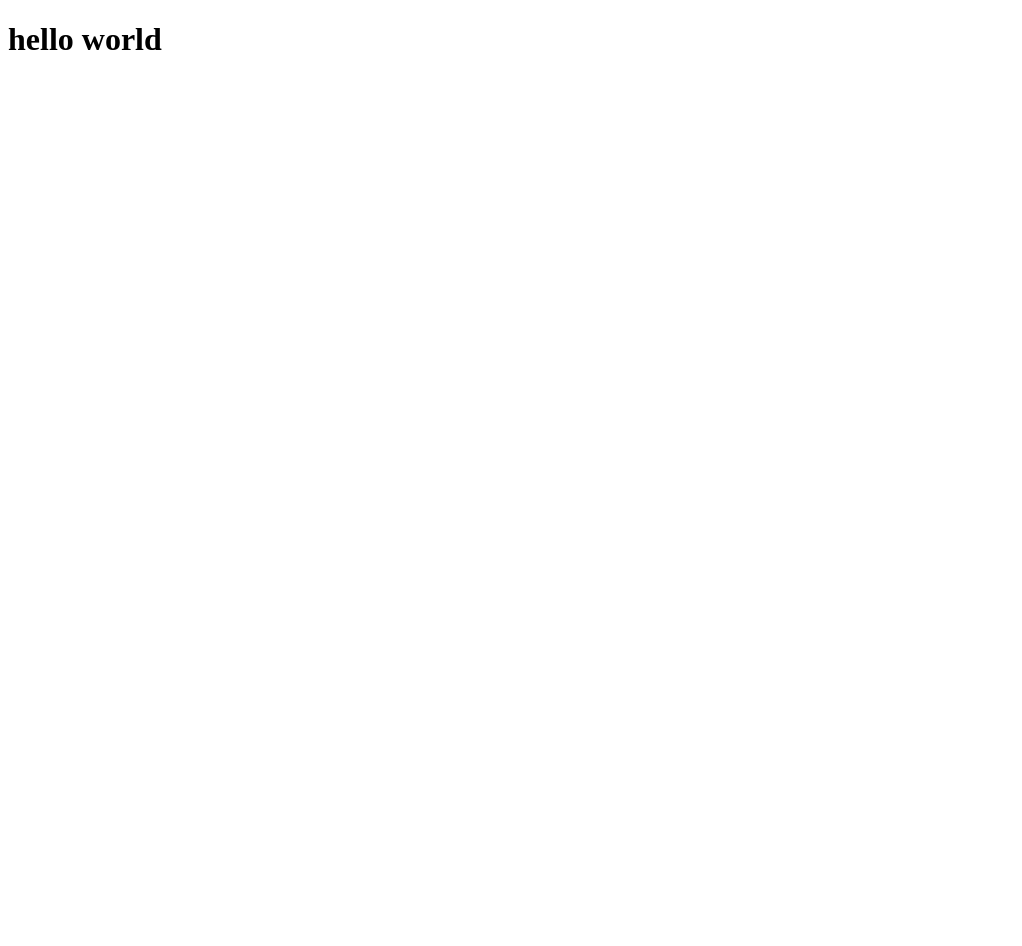
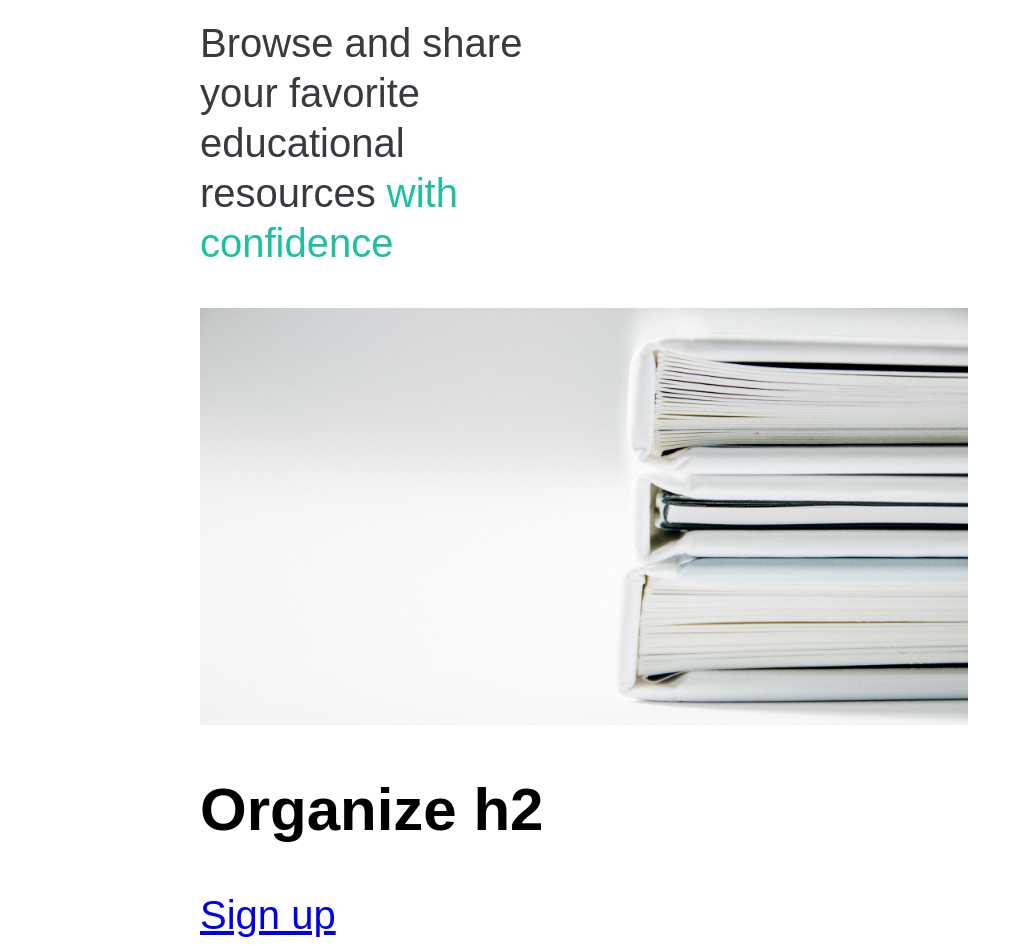
Before and after one commit to SymmetricInDesign/SomaShare, a React (Create React App) app in the folder frontend/: page /#/ in a window 1280 px wide. Shown: the whole page, without its empty margins (0-1022 px from the left). Before the commit the page ends 800 px from the top, so only its background shows below. Built offline with nearby package versions, Linux system fonts and the light colour scheme.

Commit message:
create first draft splash  page

```diff
--- a/frontend/public/css/style.css
+++ b/frontend/public/css/style.css
@@ -0,0 +1,46 @@
+.body-container{
+    display: flex;
+    flex-flow: column wrap;
+    justify-content: space-between;
+    height: 100%;
+    overflow: auto;
+}
+
+.transition-container{
+  background-image: image-url('splash_bg.png');
+
+}
+.transition{
+    display: flex;
+    flex-flow: row wrap;
+    justify-content: space-between;
+    margin-left: 10%;
+    margin-right: 10%;
+    height:33.3%;
+    font-size: 40px;
+    font-family: 'Montserrat', sans-serif;
+
+}
+
+.left-1{
+  width: 50%;
+  height: 100%;
+  display: flex;
+  justify-content: space-between;
+  flex-direction: column;
+
+
+}
+
+.left-1 p{
+  margin-top: 10px;
+  font-size: 40px;
+  font-family: 'Montserrat', sans-serif;
+  font-weight: 700px;
+  color: rgb(55,59,63) ;
+  line-height: 50px;
+  max-width: 390px;
+}
+.left-1 span{
+   color: #1cc29f;
+}
--- a/frontend/public/index.html
+++ b/frontend/public/index.html
@@ -3,6 +3,7 @@
   <head>
     <meta charset="utf-8" />
     <link rel="icon" href="%PUBLIC_URL%/favicon.ico" />
+    <link rel="stylesheet" href="%PUBLIC_URL%/css/style.css" />
     <meta name="viewport" content="width=device-width, initial-scale=1" />
     <!--
       manifest.json provides metadata used when your web app is installed on a
--- a/frontend/src/components/app.jsx
+++ b/frontend/src/components/app.jsx
@@ -1,19 +1,20 @@
 import React from 'react';
 import { AuthRoute, ProtectedRoute } from '../util/route_util';
 // import LoginFormContainer from '../components/login_form_container'
-// import SignupFormContainer from '../components/signup_form_container'
+import SignupFormContainer from '../components/session/signup_form_container'
 // import MainPage from './main/main_page';
+import Splash from './splash/splash'
 import { Switch, Route } from 'react-router-dom';
 
 
 
 const App = () => (
-    // <Switch>
-        // <AuthRoute exact path="/login" component={LoginFormContainer}/>
-    //     <AuthRoute exact path="/signup" component={SignupFormContainer}/>
-    //     <Route exact path="/" component={MainPage} />
-    // </Switch>
-    <h1>hello world</h1>
+    <Switch>
+        {/* // <AuthRoute exact path="/login" component={LoginFormContainer}/> */}
+        <AuthRoute exact path="/signup" component={SignupFormContainer}/>
+       <Route exact path="/" component={Splash} />
+    </Switch>
+    // <h1>hello world</h1>
 );
 
 export default App;
--- a/frontend/src/components/splash/splash.jsx
+++ b/frontend/src/components/splash/splash.jsx
@@ -13,17 +13,17 @@ const Splash = () => {
                 <img className='transit-icon' src="/images/books.jpg" alt="travel" />
 
                 <h2>
-                    Organize h
+                    Organize h2
                 </h2>
                 <Link className='signup' to='/signup'>Sign up</Link>
             </div>
-            <div className='right-1'>
+            {/* <div className='right-1'>
                  <img  src={window.ariplane_icon} alt="travel" />
-            </div>
+            </div> */}
         </section>
     </div>
         <section className='features'>
-            <div className='left-2'>
+            {/* <div className='left-2'>
                 <div className='left-detail'>
                     <h1>
                         Track balance
@@ -33,8 +33,8 @@ const Splash = () => {
                 </div>
                      <img className='feature-img' src={window.track_balances} alt="track" />
 
-            </div>
-             <div className='right-2'>
+            </div> */}
+             {/* <div className='right-2'>
                  <div className='right-detail'>
                  <h1>
                      Organize expenses
@@ -43,7 +43,7 @@ const Splash = () => {
                 </div>
                  <img className='feature-img' src={window.organize_expense} alt="organize" />
 
-             </div>
+             </div> */}
 
         </section>
 
```
